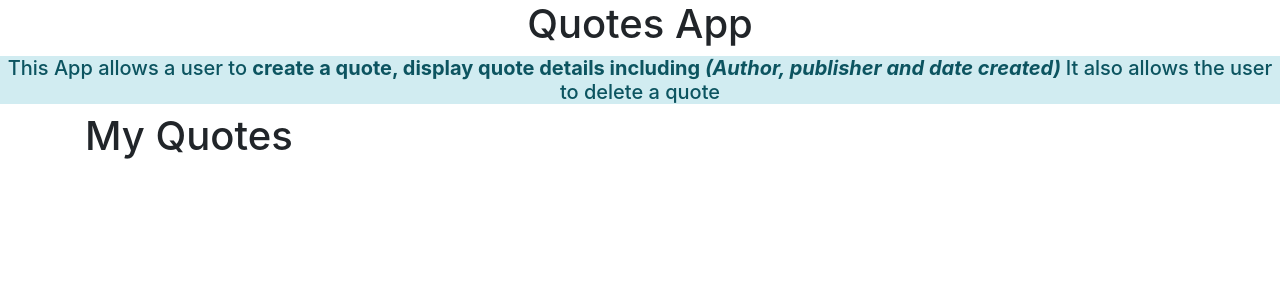
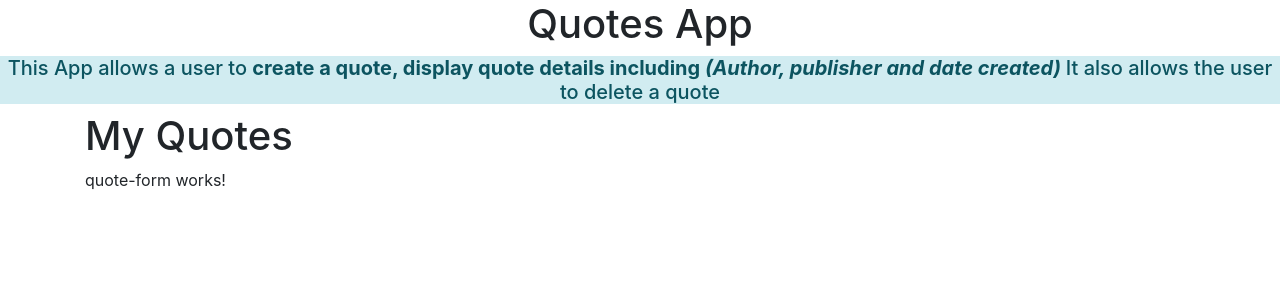
Before and after one commit to frank7841/Quotes, an Angular app: page / in a window 1280 px wide. Shown: the top 300 px of the page. Built offline with nearby package versions, Linux system fonts and the light colour scheme.

Commit message:
displaying form component

```diff
--- a/src/app/myquotes/myquotes.component.html
+++ b/src/app/myquotes/myquotes.component.html
@@ -2,7 +2,7 @@
     <h1>My Quotes</h1>
     <div class="row">
         <div class="col-md-4">
-
+            <app-quote-form></app-quote-form>
         </div>
     </div>
 </div>
```
